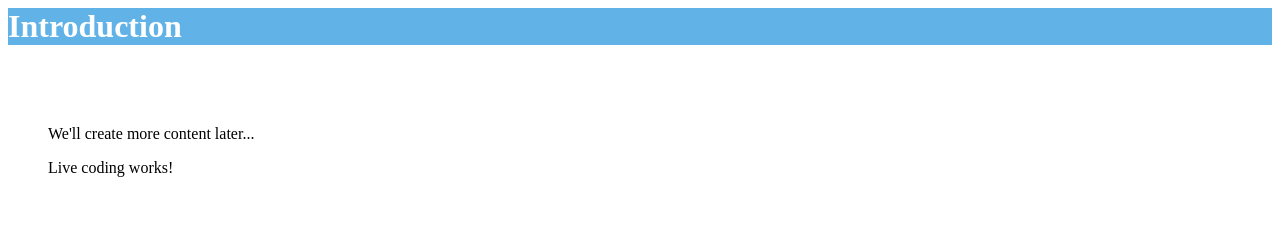
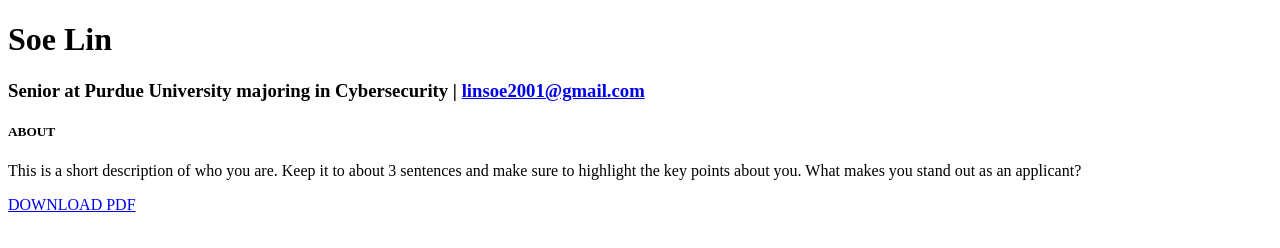
Before and after one commit to soelin-bit/soelin-bit.github.io, a plain HTML site: page index.html in a window 1280 px wide. Drawn offline with Linux system fonts and the light colour scheme.

Commit message:
pushing data

```diff
--- a/index.html
+++ b/index.html
@@ -1,17 +1,41 @@
-<DOCTYPE html>
-<html>
-<head>
-  <title> Soe Lin </title>
-</head>
-<body style="font-family: Times New Roman, Times, serif" >
-  <h1 style="color: white; background-color:#61b3e7 ">
-    Introduction
-  </h1>
-  <p style="margin-left: 40px; margin-top:80px;">
-    We'll create more content later...
-  </p>
-  <p style="margin-left: 40px;">
-    Live coding works!
-  </p>
+<!DOCTYPE html>
+<html lang="en">
+ <head>
+   <title>Soe lin</title>
+ </head>
+ <body>
+
+
+
+   <div class="header" id="headerwrap">
+     <div class="container">
+       <div class="row centered">
+         <div class="col-lg-12">
+           <h1>Soe Lin</h1>
+           <h3>Senior at Purdue University majoring in Cybersecurity |
+            <a href="mailto:linsoe2001@gmail.com">linsoe2001@gmail.com</a>
+           </h3>
+         </div><!--/.col-lg-12-->
+       </div><!--/.row-->
+     </div><!--/.container-->
+   </div><!--/.#headerwrap-->
+<section id="about" name="about"></section>
+ <div class="about">
+   <div class="container">
+     <div class="row">
+       <div class="col-lg-2 col-lg-offset-1">
+         <h5>ABOUT</h5>
+       </div>
+       <div class="col-lg-6">
+<p>This is a short description of who you are. Keep it to about 3 sentences and make sure to highlight the key points about you. What makes you stand out as an applicant?</p>
+</div>
+       <div class="col-lg-3">
+         <p><a href="my-resume.pdf"><i class="icon-file"></i> <sm>DOWNLOAD PDF</sm></a></p>
+       </div>
+
+     </div><!--/.row-->
+   </div><!--/.container-->
+ </div><!--/ #intro-->
+
 </body>
 </html>
```
